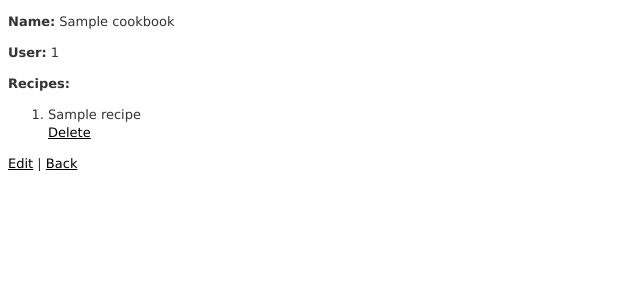
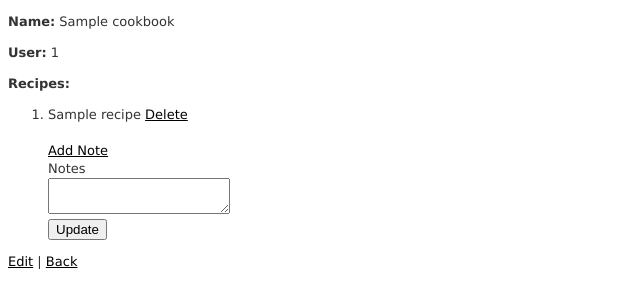
Before and after one commit to Elffers/ADA-cooks, a Rails app: page /cookbooks/1 in a window 1280 px wide. Shown: the top 308 px of the page, without its empty margins (0-640 px from the left). Run offline with Rails 7, Linux system fonts and the light colour scheme; tables that the repository leaves empty hold one stand-in row (values such as "Sample post"); style sheets or scripts are compiled from the project's sources; some libraries are stand-ins or nearby versions.

Commit message:
added note form

```diff
--- a/app/controllers/cookbooks_controller.rb
+++ b/app/controllers/cookbooks_controller.rb
@@ -53,7 +53,7 @@ class CookbooksController < ApplicationController
           next if recipe_id.to_i == 0
           recipe = Recipe.find(recipe_id.to_i)
           @cookbook.recipes << recipe
-    end
+      end
         format.html { redirect_to @cookbook, notice: 'Cookbook was successfully updated.' }
         format.json { head :no_content }
       else
@@ -79,6 +79,14 @@ class CookbooksController < ApplicationController
     redirect_to cookbook_path(params[:id])
   end
 
+  def add_note
+    r = CookbookRecipe.find_by_cookbook_id_and_recipe_id(params[:id], params[:recipe_id])
+    r.notes = params[:cookbook_recipe][:notes]
+    r.save!
+
+    redirect_to cookbook_path(params[:id])
+  end
+
 
   private
     # Use callbacks to share common setup or constraints between actions.
--- a/app/views/cookbooks/_form.html.erb
+++ b/app/views/cookbooks/_form.html.erb
@@ -25,4 +25,7 @@
   <div class="actions">
     <%= f.submit %>
   </div>
+
+
+
 <% end %>
--- a/app/views/cookbooks/show.html.erb
+++ b/app/views/cookbooks/show.html.erb
@@ -13,8 +13,16 @@
   <strong>Recipes:</strong><br>
   <ol>
   <% @cookbook.recipes.each do |recipe|%>
-  <li><%= recipe.name %></li>
-  <%= link_to 'Delete', "/cookbooks/#{@cookbook.id}/remove_recipe/#{recipe.id}", method: :delete, data: {confirm: "Are you sure you want to remove this recipe?"}%><br>
+    <li><%= recipe.name %>
+    <%= link_to 'Delete', "/cookbooks/#{@cookbook.id}/remove_recipe/#{recipe.id}", method: :delete, data: {confirm: "Are you sure you want to remove this recipe?"}%></li><br>
+    <%= link_to 'Add Note', "/cookbooks/:id/add_note/:recipe_id", method: :post %>
+
+     <%= form_for :cookbook_recipe, url: "/cookbooks/#{@cookbook.id}/add_note/#{recipe.id}" do |p| %>
+       <%= p.label :notes %><br />
+       <%= p.text_area :notes %><br />
+
+       <%= submit_tag("Update") %>
+     <%end%>
   <% end %>
   </ol>
 </p>
--- a/app/views/recipes/show.html.erb
+++ b/app/views/recipes/show.html.erb
@@ -34,7 +34,6 @@
 <p>
   <strong>Ingredients:</strong>
   <ul>
-
   <% @recipe.ingredients.each do |ingredient|%>
   <li><%= ingredient.name %></li>
   <% end %>
--- a/config/routes.rb
+++ b/config/routes.rb
@@ -10,6 +10,8 @@ ADACooks::Application.routes.draw do
   resources :users
 
   delete "cookbooks/:id/remove_recipe/:recipe_id" => "cookbooks#remove_recipe"
+
+  post "cookbooks/:id/add_note/:recipe_id" => "cookbooks#add_note"
 
   # The priority is based upon order of creation: first created -> highest priority.
   # See how all your routes lay out with "rake routes".
--- /dev/null
+++ b/db/migrate/20131205215656_add_note_to_recipe.rb
@@ -0,0 +1,5 @@
+class AddNoteToRecipe < ActiveRecord::Migration
+  def change
+    add_column :cookbook_recipes, :notes, :text
+  end
+end
```
Also changed, not shown: db/schema.rb.
